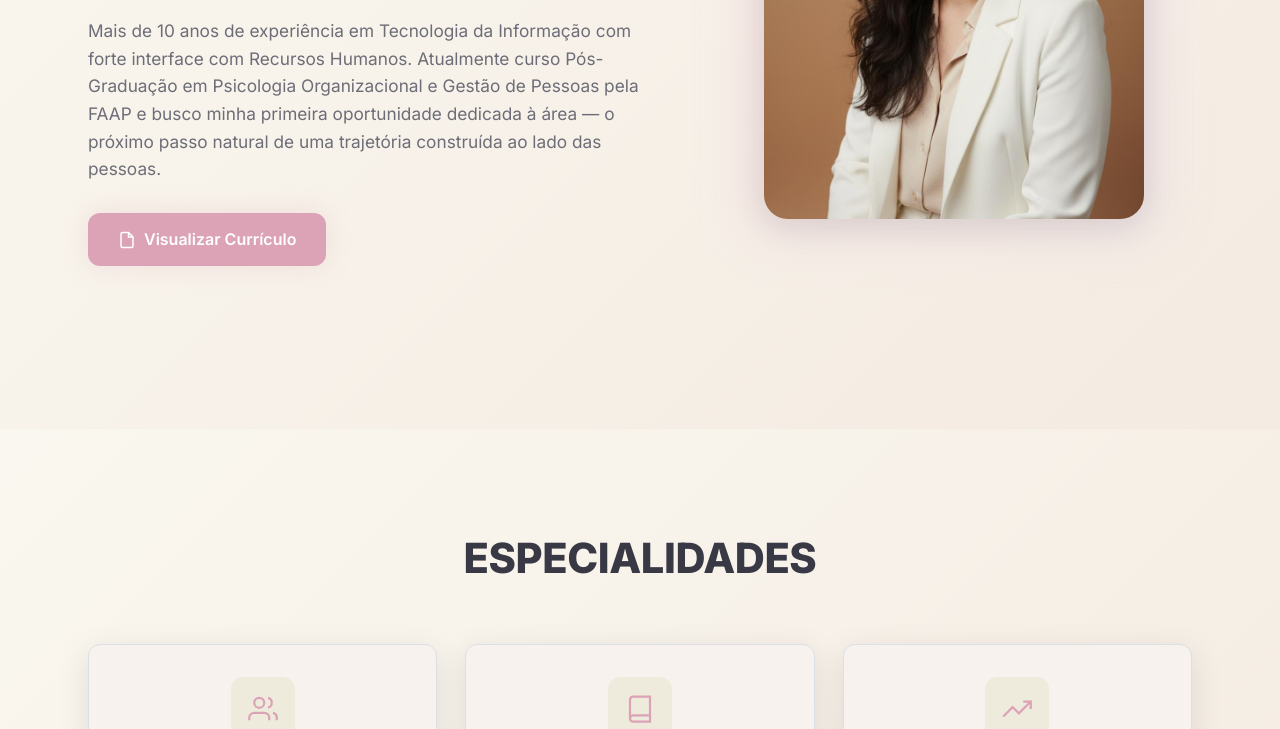
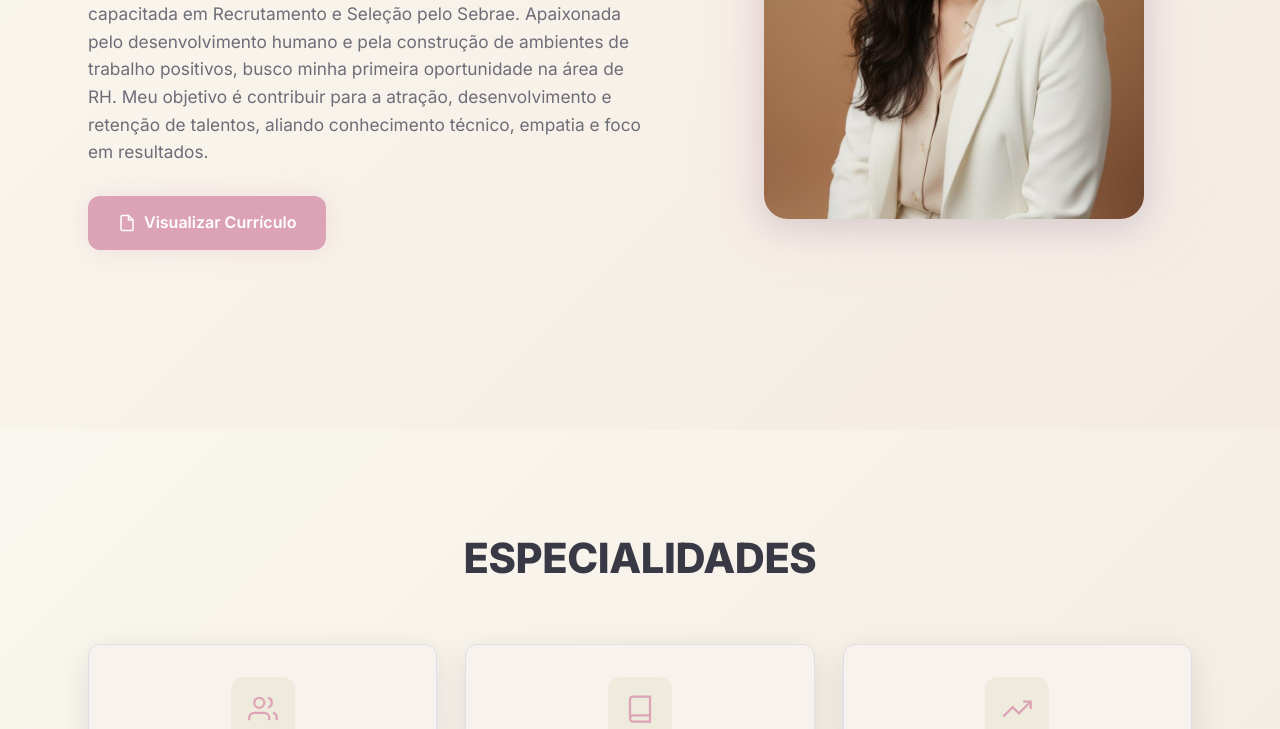
Before and after one commit to thaismorgado/thaismorgado.github.io, a plain HTML site: page index.html in a window 1280 px wide. Shown: the part 371-1100 px from the top of the page. Drawn offline with Linux system fonts and the light colour scheme.

Commit message:
Update index.html

```diff
--- a/index.html
+++ b/index.html
@@ -42,8 +42,7 @@
     <div class="grid">
       <div>
         <h1>MUITO PRAZER, SOU <span class="text-primary">Thais Morgado</span></h1>
-        <p class="role">Recrutamento &amp; Seleção · Treinamento e Desenvolvimento</p>
-        <p class="intro">Mais de 10 anos de experiência em Tecnologia da Informação com forte interface com Recursos Humanos. Atualmente curso Pós-Graduação em Psicologia Organizacional e Gestão de Pessoas pela FAAP e busco minha primeira oportunidade dedicada à área — o próximo passo natural de uma trajetória construída ao lado das pessoas.</p>
+        <p class="intro">Sou estudante de pós-graduação em Psicologia Organizacional e Gestão de Pessoas, formada em Recursos Humanos pela Estácio e capacitada em Recrutamento e Seleção pelo Sebrae. Apaixonada pelo desenvolvimento humano e pela construção de ambientes de trabalho positivos, busco minha primeira oportunidade na área de RH. Meu objetivo é contribuir para a atração, desenvolvimento e retenção de talentos, aliando conhecimento técnico, empatia e foco em resultados.</p>
         <a class="btn-primary" href="curriculo-thais-morgado.pdf" target="_blank" rel="noopener">
           <svg viewBox="0 0 24 24" fill="none" stroke="currentColor" stroke-width="2" width="18" height="18"><path d="M14 2H6a2 2 0 0 0-2 2v16a2 2 0 0 0 2 2h12a2 2 0 0 0 2-2V8z"/><path d="M14 2v6h6"/></svg>
           Visualizar Currículo
```
